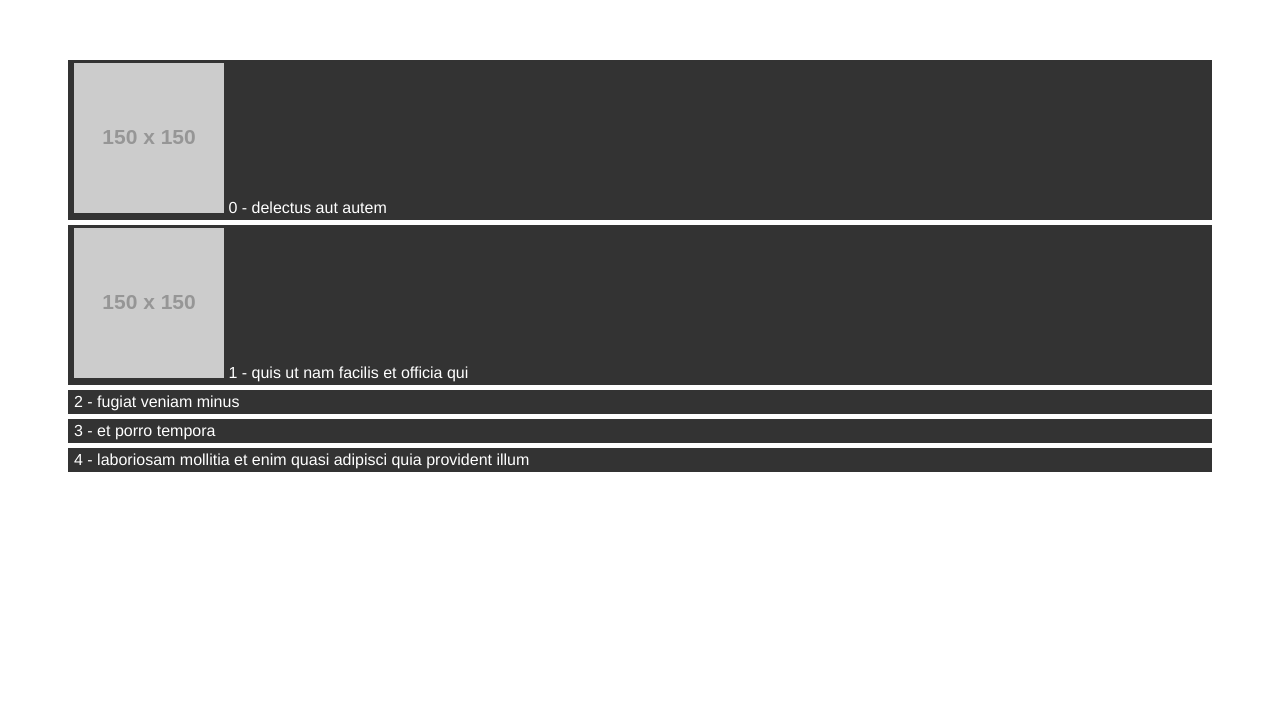
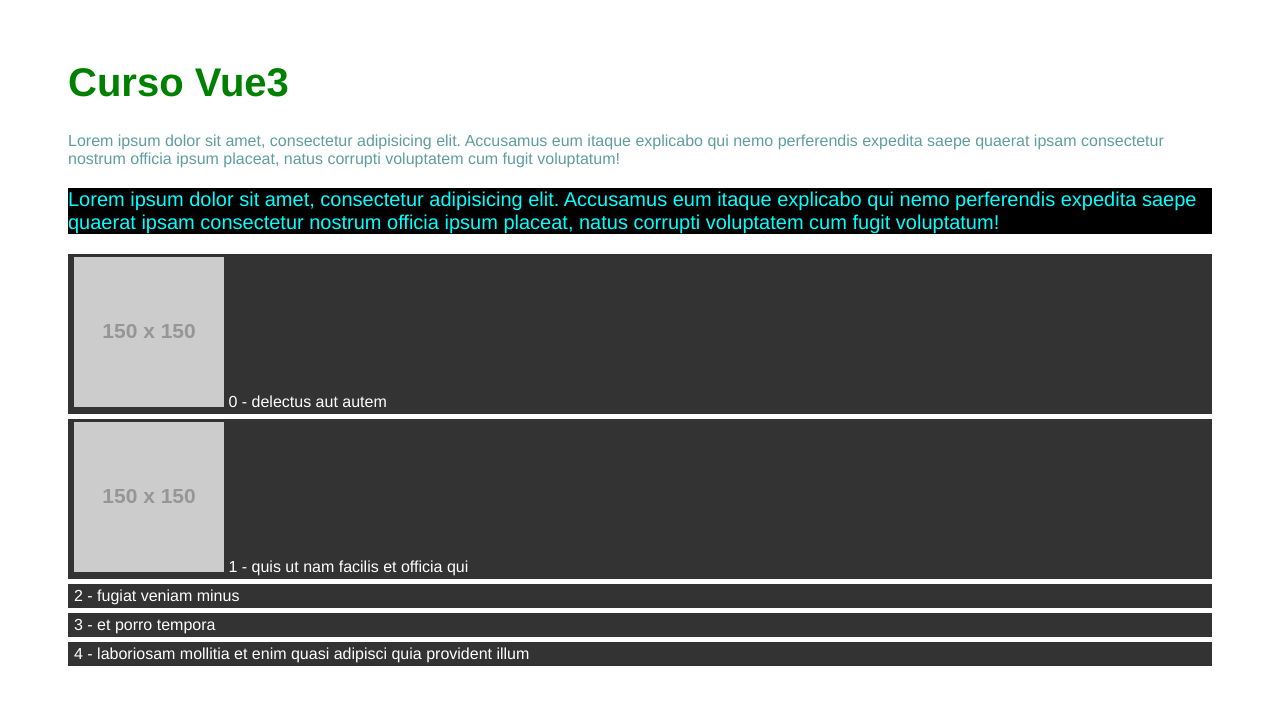
Before and after one commit to LucasCampanaro/VueAulas, a Vue app: page / in a window 1280 px wide. Shown: the top 704 px of the page. Built offline with nearby package versions, Linux system fonts and the light colour scheme.

Commit message:
Commit das mudanças do App.vue conforme a aula sobre Atributos Class e Style dinâmicos

```diff
--- a/src/App.vue
+++ b/src/App.vue
@@ -1,5 +1,15 @@
 <template>
   <div>
+
+    <h1 :class="{ 'title': true, 'title-home': isHome }">Curso Vue3</h1>
+
+    <p :class="pClass">
+      Lorem ipsum dolor sit amet, consectetur adipisicing elit. Accusamus eum itaque explicabo qui nemo perferendis expedita saepe quaerat ipsam consectetur nostrum officia ipsum placeat, natus corrupti voluptatem cum fugit voluptatum!
+    </p>
+
+    <p :style="styleClass">
+      Lorem ipsum dolor sit amet, consectetur adipisicing elit. Accusamus eum itaque explicabo qui nemo perferendis expedita saepe quaerat ipsam consectetur nostrum officia ipsum placeat, natus corrupti voluptatem cum fugit voluptatum!
+    </p>
 
     <div
         v-for="(obj, index) in todos"
@@ -25,6 +35,10 @@ export default {
   name: 'App',
     data() {
       return {
+        isHome: true,
+        classVar: 'title',
+        pClass: ['text', 'text-home'],
+        styleClass: { color: 'aqua', backgroundColor: 'black', 'font-size': '20px' },
         todos: [
           {
               "userId": 1,
@@ -66,6 +80,20 @@ export default {
 </script>
 
 <style>
+.title {
+  font-size: 20px;
+  color: blue;
+}
+.title-home {
+  font-size: 40px;
+  color: green;
+}
+.text {
+  color: #2c3e50
+}
+.text-home {
+  color: cadetblue;
+}
 .todos-item {
   background-color: #333;
   margin: 0 0 5px 0;
```
